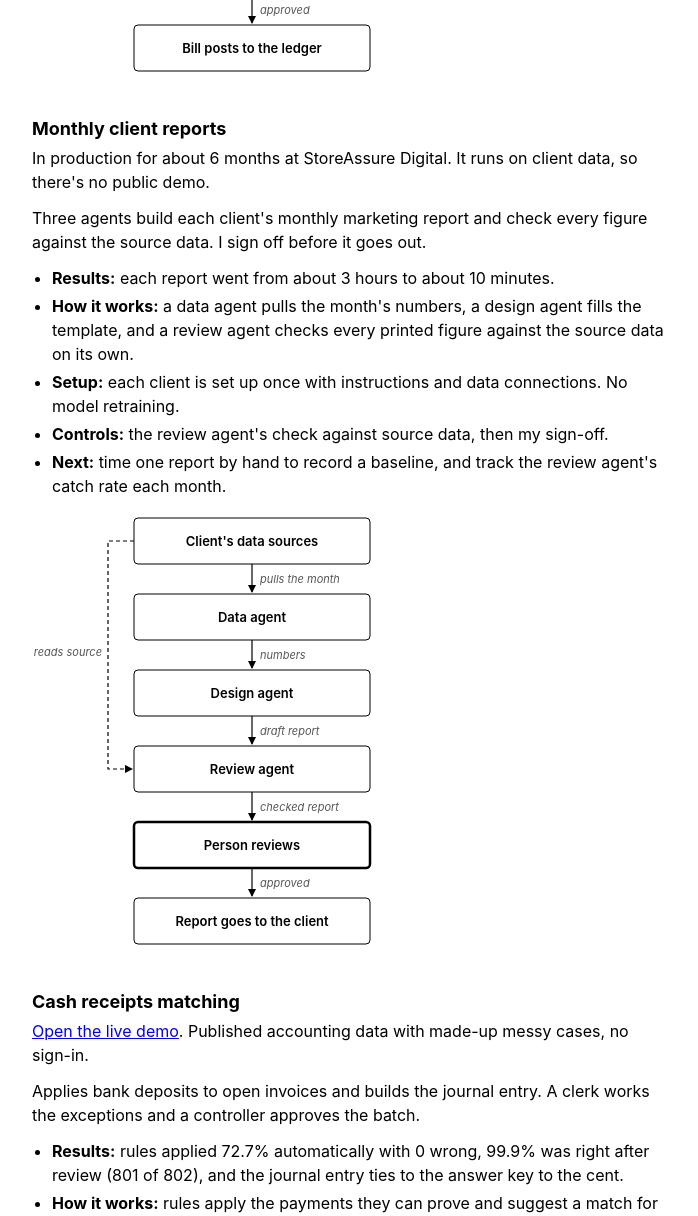
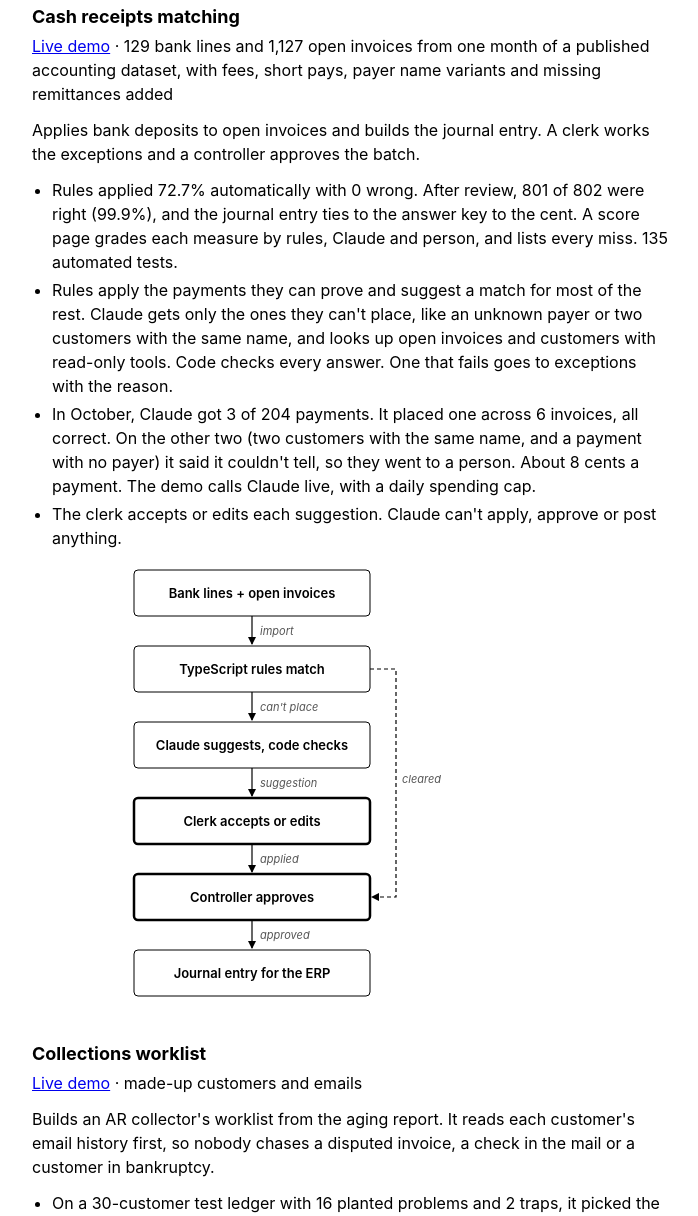
Before and after one commit to d-trombley/d-trombley.github.io, a plain HTML site: page index.html in a window 1280 px wide. Shown: the part 1322-2538 px from the top of the page, without its empty margins (288-986 px from the left). Drawn offline with Linux system fonts and the light colour scheme.

Commit message:
Remove client reports and tighten landing page copy
Drop the monthly client reports demo from the list and page. Rewrite the
rest without AI-writing tells: no bold inline-header bullets, no signposting
intro, and repeated live-demo and data notes said once.

```diff
--- a/index.html
+++ b/index.html
@@ -4,7 +4,7 @@
 <meta charset="utf-8">
 <meta name="viewport" content="width=device-width, initial-scale=1">
 <title>Daniel Trombley · Workflow Automations</title>
-<meta name="description" content="Finance and operations workflows built by Daniel Trombley with Claude and Claude Code.">
+<meta name="description" content="Finance workflows built by Daniel Trombley with Claude and Claude Code.">
 <meta name="color-scheme" content="light">
 <meta name="robots" content="noindex, nofollow">
 <style>
@@ -59,24 +59,22 @@ hr { border: 0; border-top: 1px solid var(--rule); margin: 40px 0 16px; }
 <p class="small">Workflow Automations Portfolio · <a href="https://www.linkedin.com/in/daniel-trombley">LinkedIn</a></p>
 </div>
 </header>
-<p>On this page you can click to see some demo projects of automations and AI-enhanced workflows that I have made.</p>
-<p>Demos:</p>
+<p>Finance workflows I built with Claude and Claude Code. Each demo is live, runs on test data and needs no sign-in.</p>
 <ol>
-<li><a href="https://invoice-agent-production-99c20ff1.up.railway.app">Invoice agent</a>: checks emailed invoices against the PO and receipt. Live demo.</li>
-<li><a href="#client-reports">Monthly client reports</a>: three agents build and check each client's marketing report. In production, no public demo.</li>
-<li><a href="https://cash-receipts-production.up.railway.app">Cash receipts matching</a>: applies bank deposits to open invoices. Live demo.</li>
-<li><a href="https://collections-production-9ee4daa5.up.railway.app">Collections worklist</a>: reads each past-due customer's email before anyone chases them. Live demo.</li>
+<li><a href="https://invoice-agent-production-99c20ff1.up.railway.app">Invoice agent</a>: checks emailed invoices against the PO and receipt.</li>
+<li><a href="https://cash-receipts-production.up.railway.app">Cash receipts matching</a>: applies bank deposits to open invoices.</li>
+<li><a href="https://collections-production-9ee4daa5.up.railway.app">Collections worklist</a>: reads each past-due customer's email before anyone chases them.</li>
 </ol>
 
 <h2 id="invoice-agent">Invoice agent</h2>
-<p><a href="https://invoice-agent-production-99c20ff1.up.railway.app">Open the live demo</a>. Made-up vendors and invoices, no sign-in.</p>
-<p>Checks every emailed invoice against its PO and receipt. A person only sees the ones that are wrong.</p>
+<p><a href="https://invoice-agent-production-99c20ff1.up.railway.app">Live demo</a> · made-up vendors and invoices</p>
+<p>Checks each emailed invoice against its PO and receipt. A person sees only the ones that are wrong.</p>
 <ul>
-<li><b>Results:</b> in a full run with Claude on a 43-invoice test set, every field was read correctly, all 16 planted problems were caught, including two phishing emails, and there were 0 false flags. About 2.5 cents and 4 seconds per invoice. 137 automated tests.</li>
-<li><b>How it works:</b> Claude reads each PDF and returns the fields with a confidence score. Code does the math in whole cents, applies the 2% price tolerance, catches duplicates and checks every vendor and PO against the ledger.</li>
-<li><b>Exceptions:</b> unsure fields and every flag (price over PO, short shipment, duplicate, changed bank details, a look-alike or forged sender) go to a queue. A flagged invoice needs a written reason to approve.</li>
-<li><b>Controls:</b> Claude can't approve anything. A new vendor needs one person to ask and a different person to approve, with the bank details confirmed by phone. Every step is logged with its inputs, the model output and its cost.</li>
-<li><b>Next:</b> sign-in with roles, a second approver above a set amount, and a weekly accuracy check.</li>
+<li>On 43 test invoices, Claude read every field correctly. All 16 planted problems were caught, including two phishing emails, with 0 false flags. About 2.5 cents and 4 seconds per invoice. 137 automated tests.</li>
+<li>Claude reads each PDF and returns the fields with a confidence score. Code does the math in whole cents, applies a 2% price tolerance, catches duplicates and checks each vendor and PO against the ledger.</li>
+<li>Unsure fields and every flag (price over PO, short shipment, duplicate, changed bank details, a look-alike or forged sender) go to a queue. Approving a flagged invoice takes a written reason.</li>
+<li>Claude can't approve anything. A new vendor needs one person to request it and another to approve it, with bank details confirmed by phone. Each step is logged with its inputs, model output and cost.</li>
+<li>Next: sign-in with roles, a second approver above a set amount, and a weekly accuracy check.</li>
 </ul>
 <svg class="flow" viewBox="0 0 440 434" role="img" aria-label="Invoice flow: Claude reads the PDF, TypeScript code checks the match and sorts it into ready to approve or exceptions, and a reviewer decides before a bill posts.">
 <defs><marker id="ah-inv" viewBox="0 0 8 8" refX="7" refY="4" markerWidth="7" markerHeight="7" orient="auto-start-reverse"><path d="M0,0 L8,4 L0,8 z" fill="currentColor"/></marker></defs>
@@ -117,67 +115,14 @@ hr { border: 0; border-top: 1px solid var(--rule); margin: 40px 0 16px; }
 </svg>
 
 
-<h2 id="client-reports">Monthly client reports</h2>
-<p>In production for about 6 months at StoreAssure Digital. It runs on client data, so there's no public demo.</p>
-<p>Three agents build each client's monthly marketing report and check every figure against the source data. I sign off before it goes out.</p>
-<ul>
-<li><b>Results:</b> each report went from about 3 hours to about 10 minutes.</li>
-<li><b>How it works:</b> a data agent pulls the month's numbers, a design agent fills the template, and a review agent checks every printed figure against the source data on its own.</li>
-<li><b>Setup:</b> each client is set up once with instructions and data connections. No model retraining.</li>
-<li><b>Controls:</b> the review agent's check against source data, then my sign-off.</li>
-<li><b>Next:</b> time one report by hand to record a baseline, and track the review agent's catch rate each month.</li>
-</ul>
-<svg class="flow" viewBox="0 0 440 434" role="img" aria-label="Client report flow: a data agent gathers the numbers, a design agent fills the template, a review agent checks every figure against the source data on its own, and a person reviews before the client gets it.">
-<defs><marker id="ah-rep" viewBox="0 0 8 8" refX="7" refY="4" markerWidth="7" markerHeight="7" orient="auto-start-reverse"><path d="M0,0 L8,4 L0,8 z" fill="currentColor"/></marker></defs>
-<g class="n-step">
-<rect x="102" y="4" width="236" height="46" rx="4"/>
-<text x="220" y="32" text-anchor="middle" class="t1">Client&#x27;s data sources</text>
-</g>
-<line x1="220" y1="50" x2="220" y2="78" class="edge" marker-end="url(#ah-rep)"/>
-<text x="228" y="69" text-anchor="start" class="t3">pulls the month</text>
-<g class="n-ai">
-<rect x="102" y="80" width="236" height="46" rx="4"/>
-<text x="220" y="108" text-anchor="middle" class="t1">Data agent</text>
-</g>
-<line x1="220" y1="126" x2="220" y2="154" class="edge" marker-end="url(#ah-rep)"/>
-<text x="228" y="145" text-anchor="start" class="t3">numbers</text>
-<g class="n-ai">
-<rect x="102" y="156" width="236" height="46" rx="4"/>
-<text x="220" y="184" text-anchor="middle" class="t1">Design agent</text>
-</g>
-<line x1="220" y1="202" x2="220" y2="230" class="edge" marker-end="url(#ah-rep)"/>
-<text x="228" y="221" text-anchor="start" class="t3">draft report</text>
-<g class="n-ai">
-<rect x="102" y="232" width="236" height="46" rx="4"/>
-<text x="220" y="260" text-anchor="middle" class="t1">Review agent</text>
-</g>
-<path d="M102,27 H76 V255 H100" fill="none" class="edge" stroke-dasharray="4 3" marker-end="url(#ah-rep)"/>
-<text x="70" y="142" text-anchor="end" class="t3">reads source</text>
-<line x1="220" y1="278" x2="220" y2="306" class="edge" marker-end="url(#ah-rep)"/>
-<text x="228" y="297" text-anchor="start" class="t3">checked report</text>
-<g class="n-person">
-<rect x="102" y="308" width="236" height="46" rx="4"/>
-<text x="220" y="336" text-anchor="middle" class="t1">Person reviews</text>
-</g>
-<line x1="220" y1="354" x2="220" y2="382" class="edge" marker-end="url(#ah-rep)"/>
-<text x="228" y="373" text-anchor="start" class="t3">approved</text>
-<g class="n-step">
-<rect x="102" y="384" width="236" height="46" rx="4"/>
-<text x="220" y="412" text-anchor="middle" class="t1">Report goes to the client</text>
-</g>
-</svg>
-
-
 <h2 id="cash-receipts">Cash receipts matching</h2>
-<p><a href="https://cash-receipts-production.up.railway.app">Open the live demo</a>. Published accounting data with made-up messy cases, no sign-in.</p>
+<p><a href="https://cash-receipts-production.up.railway.app">Live demo</a> · 129 bank lines and 1,127 open invoices from one month of a published accounting dataset, with fees, short pays, payer name variants and missing remittances added</p>
 <p>Applies bank deposits to open invoices and builds the journal entry. A clerk works the exceptions and a controller approves the batch.</p>
 <ul>
-<li><b>Results:</b> rules applied 72.7% automatically with 0 wrong, 99.9% was right after review (801 of 802), and the journal entry ties to the answer key to the cent.</li>
-<li><b>How it works:</b> rules apply the payments they can prove and suggest a match for most of the rest. Claude is asked only about payments the rules can't place, like an unknown payer or two customers with the same name. It looks up open invoices and customers with read-only tools. Code checks every answer, and one that fails goes to exceptions with the reason.</li>
-<li><b>Claude's part:</b> in October, Claude was asked about 3 of 204 payments. It placed one across 6 invoices, all correct. It said it couldn't tell on the other two (two customers with the same name, and a payment with no payer), so they went to a person. About 8 cents a payment. The demo asks Claude live, with a daily spending cap.</li>
-<li><b>Controls:</b> the clerk accepts or edits each suggestion. Claude can't apply, approve or post anything. Clean matches still go into the batch the controller approves.</li>
-<li><b>Testing:</b> a score page grades each measure against the answer key, split by rules, Claude and person, and lists every miss. 135 automated tests.</li>
-<li><b>Test data:</b> 129 bank lines and 1,127 open invoices from one month of a published accounting dataset, with fees, short pays, payer name variants and missing remittances added.</li>
+<li>Rules applied 72.7% automatically with 0 wrong. After review, 801 of 802 were right (99.9%), and the journal entry ties to the answer key to the cent. A score page grades each measure by rules, Claude and person, and lists every miss. 135 automated tests.</li>
+<li>Rules apply the payments they can prove and suggest a match for most of the rest. Claude gets only the ones they can't place, like an unknown payer or two customers with the same name, and looks up open invoices and customers with read-only tools. Code checks every answer. One that fails goes to exceptions with the reason.</li>
+<li>In October, Claude got 3 of 204 payments. It placed one across 6 invoices, all correct. On the other two (two customers with the same name, and a payment with no payer) it said it couldn't tell, so they went to a person. About 8 cents a payment. The demo calls Claude live, with a daily spending cap.</li>
+<li>The clerk accepts or edits each suggestion. Claude can't apply, approve or post anything.</li>
 </ul>
 <svg class="flow" viewBox="0 0 440 434" role="img" aria-label="Cash receipts flow: TypeScript rules clear clean payments, Claude suggests matches for the payments the rules can't place, a clerk accepts or edits each one, and a controller approves the batch before the journal entry is built.">
 <defs><marker id="ah-cash" viewBox="0 0 8 8" refX="7" refY="4" markerWidth="7" markerHeight="7" orient="auto-start-reverse"><path d="M0,0 L8,4 L0,8 z" fill="currentColor"/></marker></defs>
@@ -221,14 +166,14 @@ hr { border: 0; border-top: 1px solid var(--rule); margin: 40px 0 16px; }
 
 
 <h2 id="collections">Collections worklist</h2>
-<p><a href="https://collections-production-9ee4daa5.up.railway.app">Open the live demo</a>. Made-up customers and emails, no sign-in.</p>
-<p>Works the aging report for an AR collector: who to chase, how hard, and what to write. It reads each customer's email history first, so nobody chases a disputed invoice, a check in the mail or a customer in bankruptcy.</p>
+<p><a href="https://collections-production-9ee4daa5.up.railway.app">Live demo</a> · made-up customers and emails</p>
+<p>Builds an AR collector's worklist from the aging report. It reads each customer's email history first, so nobody chases a disputed invoice, a check in the mail or a customer in bankruptcy.</p>
 <ul>
-<li><b>Results:</b> on a 30-customer test ledger with 16 planted problems and 2 traps, it picked the right next step for all 24 past-due customers, caught all 16 problems and sent 0 emails that should have been held. From the files alone it got 18 of 24 and would have sent 5 unsafe emails, including a final notice to the customer in bankruptcy. About 2 cents and 5 seconds per customer. 85 automated tests.</li>
-<li><b>How it works:</b> code works out the aging and the stage and reads the payment plans, pending credit memos, unapplied cash and the reminder log. Claude reads the email thread and returns what it found (a dispute, a promise to pay, a bounce, a new contact, a legal notice), each with a word-for-word quote, plus a draft. Code checks every quote against the email and every invoice and amount in the draft against the ledger, then picks the next step from a fixed set of rules.</li>
-<li><b>Controls:</b> Claude decides nothing. A person approves every send, and final notices and contact changes need the Credit Manager, who can't write or approve their own work (in the demo you switch between the two roles). Payment instructions are fixed text Claude never writes. An email that tries to give the reviewer instructions is flagged and can't talk it out of collecting, and a history too long to read in full can't be sent on. Every step is logged with undo.</li>
-<li><b>Try it:</b> add a reply as the customer (a dispute, a promise, a trick) and watch the next step change.</li>
-<li><b>Next:</b> read attachments like remittance PDFs, connect to a real mailbox, and make the stage thresholds settings.</li>
+<li>On a 30-customer test ledger with 16 planted problems and 2 traps, it picked the right next step for all 24 past-due customers, caught all 16 problems and sent 0 emails that should have been held. From the files alone, without the emails, it got 18 of 24 and would have sent 5 unsafe emails, one a final notice to the customer in bankruptcy. About 2 cents and 5 seconds per customer. 85 automated tests.</li>
+<li>Code works out aging and stage, and reads payment plans, pending credit memos, unapplied cash and the reminder log. Claude reads the email thread and returns what it found (a dispute, a promise to pay, a bounce, a new contact, a legal notice), each with a word-for-word quote, plus a draft. Code checks every quote against the email and every invoice and amount in the draft against the ledger, then picks the next step from fixed rules.</li>
+<li>Claude decides nothing. A person approves every send. Final notices and contact changes also need the Credit Manager, who can't approve their own work (the demo lets you switch roles). Payment instructions are fixed text Claude never writes. An email that tries to instruct the reviewer is flagged and can't talk it out of collecting. If a history is too long to read in full, nothing is sent. Every step is logged and can be undone.</li>
+<li>Try it: add a customer reply (a dispute, a promise, a trick) and watch the next step change.</li>
+<li>Next: read attachments like remittance PDFs, connect a real mailbox, and make the stage thresholds editable.</li>
 </ul>
 <svg class="flow" viewBox="0 0 440 434" role="img" aria-label="Collections flow: TypeScript reads the aging report and files, Claude reads the email history and quotes what it found, code checks the quotes and picks the next step, a collector sends or holds, and the Credit Manager approves final notices.">
 <defs><marker id="ah-coll" viewBox="0 0 8 8" refX="7" refY="4" markerWidth="7" markerHeight="7" orient="auto-start-reverse"><path d="M0,0 L8,4 L0,8 z" fill="currentColor"/></marker></defs>
```
